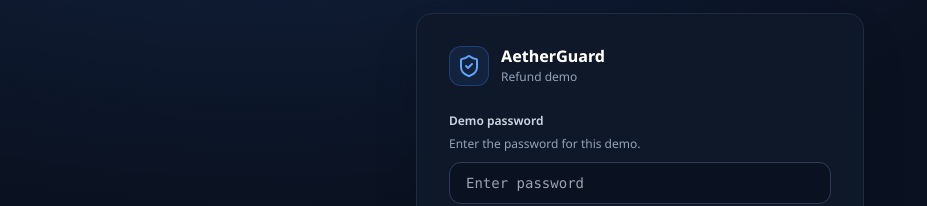
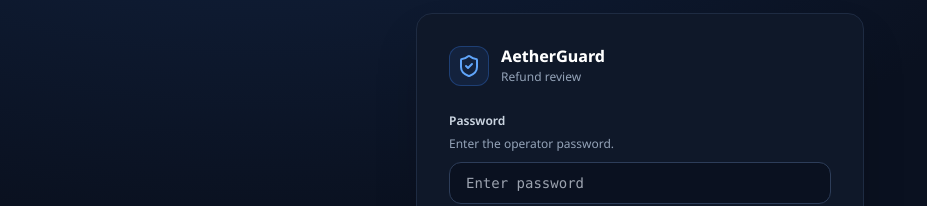
Before and after one commit to dipto-hello/AetherGuard, a React (Vite) app in the folder frontend/: page / in a window 1280 px wide. Shown: the part 243-449 px from the top of the page, without its empty margins (0-927 px from the left). Built offline with nearby package versions, Linux system fonts and the light colour scheme.

Commit message:
removing word 'demo'

```diff
--- a/frontend/src/App.tsx
+++ b/frontend/src/App.tsx
@@ -147,7 +147,7 @@ export function App() {
       setSandboxVersion((version) => version + 1);
       await loadAllData();
     } catch {
-      setGlobalError('Could not reset the demo. Check the order balances before trying again.');
+      setGlobalError('Could not reset the data. Check the order balances before trying again.');
     } finally {
       setIsResetting(false);
     }
@@ -179,7 +179,7 @@ export function App() {
               const message = err instanceof Error ? err.message : '';
               setConnectError(message.includes('Access denied')
                 ? 'Incorrect password. Try again.'
-                : 'Could not reach the demo. Check that the server is running.');
+                : 'Could not reach the server. Check that it is running.');
             } finally {
               setIsConnecting(false);
             }
@@ -191,16 +191,16 @@ export function App() {
             </div>
             <div>
               <h1 className="text-base font-bold text-white">AetherGuard</h1>
-              <p className="text-xs text-slate-400">Refund demo</p>
+              <p className="text-xs text-slate-400">Refund review</p>
             </div>
           </div>
 
           <div className="space-y-1.5 pt-2">
             <label htmlFor="operator-token" className="block text-xs font-semibold text-slate-300">
-              Demo password
+              Password
             </label>
             <p className="text-xs text-slate-400 leading-relaxed">
-              Enter the password for this demo.
+              Enter the operator password.
             </p>
             <input
               id="operator-token"
@@ -278,7 +278,7 @@ export function App() {
         {isLoading ? (
           <div className="flex flex-col items-center justify-center py-24 gap-3 text-slate-400">
             <RefreshCw className="w-7 h-7 animate-spin text-brand-400" />
-            <span className="text-xs font-mono">Loading the demo…</span>
+            <span className="text-xs font-mono">Loading…</span>
           </div>
         ) : (
           <>
--- a/frontend/src/components/AgentArena.tsx
+++ b/frontend/src/components/AgentArena.tsx
@@ -156,7 +156,7 @@ export const AgentArena: React.FC<AgentArenaProps> = ({
     explanation = money(trace.refund.amount) + ' refunded to ' + trace.refund.destination + '.'
       + (left !== null ? ' ' + trace.refund.order_id + ' now has ' + money(left) + ' left to refund.' : '');
   }
-  else if (trace?.executed) explanation = 'The demo order balance was reduced.';
+  else if (trace?.executed) explanation = 'The order balance was reduced.';
   else if (judgeInvalid) explanation = 'The AI judge found this claim invalid: ' + judgeReason + '. No refund was made.';
   else if (judgeUnsure) explanation = 'The AI judge was unsure: ' + judgeReason + '. Approve or reject this refund in Approvals. The balance has not changed.';
   else if (trace?.pending_approval) explanation = 'Review the customer message and the proposed refund before approving. The balance has not changed.';
@@ -173,7 +173,7 @@ export const AgentArena: React.FC<AgentArenaProps> = ({
   else if (/SCOPE_(?:ID_)?REQUIRED/.test(reason) || reason.includes('No trusted task scope')) explanation = 'No refund permission was given. The balance has not changed.';
   else if (!parsed?.order_id || !parsed.amount) explanation = 'No clear refund amount and order were found in the ticket.';
   else if (reason.includes('SCOPE')) explanation = 'The requested order or refund is outside the permission you set.';
-  else if (reason.includes('ORDER_NOT_FOUND')) explanation = 'This order was not found in the demo.';
+  else if (reason.includes('ORDER_NOT_FOUND')) explanation = 'This order was not found.';
   const status = judgeInvalid ? 'Refund blocked by AI judge' : reason.includes('REFUND_INTENT_UNCLEAR') ? 'Needs clarification' : trace?.executed ? 'Refund recorded' : trace?.pending_approval ? 'Needs approval' : trace?.boundary_verdict === 'ALLOWED' ? 'Allowed by rules' : 'Refund blocked';
 
   const needsReview = trace?.pending_approval || reason.includes('REFUND_INTENT_UNCLEAR');
--- a/frontend/src/components/AuditLedger.tsx
+++ b/frontend/src/components/AuditLedger.tsx
@@ -18,7 +18,7 @@ export const AuditLedger: React.FC<AuditLedgerProps> = ({ logs }) => {
             </h1>
           </div>
           <p className="text-sm text-slate-400">
-            Recent refund decisions and demo changes across both currencies.
+            Recent refund decisions and data changes across both currencies.
           </p>
         </div>
         <span className="self-start sm:self-auto text-xs font-mono text-brand-400 bg-brand-950/40 border border-brand-800/60 px-3 py-1 rounded-full font-semibold">
--- a/frontend/src/components/EvaluationMatrix.tsx
+++ b/frontend/src/components/EvaluationMatrix.tsx
@@ -35,7 +35,7 @@ export const EvaluationMatrix: React.FC = () => {
               </h1>
             </div>
             <p className="text-sm text-slate-400">
-              Runs USD and BDT test cases with the default refund rules. Your demo orders stay as they are.
+              Runs USD and BDT test cases with the default refund rules. Your orders stay as they are.
             </p>
           </div>
 
--- a/frontend/src/components/Header.tsx
+++ b/frontend/src/components/Header.tsx
@@ -55,7 +55,7 @@ export const Header: React.FC<HeaderProps> = ({
                 <span className="font-bold text-base text-white tracking-tight">AetherGuard</span>
               </div>
               <p className="text-xs text-slate-400">
-                Refund demo
+                Refund review
               </p>
             </div>
           </div>
@@ -81,7 +81,7 @@ export const Header: React.FC<HeaderProps> = ({
             )}
 
             {/* Currency Mode Switcher Pill */}
-            <div className="flex items-center bg-surfaceCard border border-borderStrong rounded-lg p-0.5" role="group" aria-label="Demo currency">
+            <div className="flex items-center bg-surfaceCard border border-borderStrong rounded-lg p-0.5" role="group" aria-label="Currency">
               <button
                 type="button"
                 aria-pressed={currencyMode === 'USD'}
@@ -91,7 +91,7 @@ export const Header: React.FC<HeaderProps> = ({
                     ? 'bg-brand-400 text-slate-950 shadow-sm'
                     : 'text-slate-400 hover:text-white'
                 }`}
-                title="Show USD demo scenarios"
+                title="Show USD scenarios"
               >
                 <span>USD ($)</span>
               </button>
@@ -104,7 +104,7 @@ export const Header: React.FC<HeaderProps> = ({
                     ? 'bg-brand-400 text-slate-950 shadow-sm'
                     : 'text-slate-400 hover:text-white'
                 }`}
-                title="Show BDT demo scenarios"
+                title="Show BDT scenarios"
               >
                 <span>BDT (৳)</span>
               </button>
@@ -114,11 +114,11 @@ export const Header: React.FC<HeaderProps> = ({
               onClick={onReset}
               disabled={isResetting}
               title="Reset synthetic orders and refund history"
-              aria-label="Reset demo data"
+              aria-label="Reset data"
               className="text-xs px-3 py-1.5 rounded-lg bg-surfaceCard hover:bg-slate-800 text-slate-200 border border-borderStrong flex items-center gap-1.5 font-medium transition disabled:opacity-50"
             >
               <RotateCcw className={`w-3.5 h-3.5 text-brandCyan ${isResetting ? 'animate-spin' : ''}`} />
-              <span className="hidden sm:inline">{isResetting ? 'Resetting...' : 'Reset Demo Data'}</span>
+              <span className="hidden sm:inline">{isResetting ? 'Resetting...' : 'Reset Data'}</span>
             </button>
 
             {onChangeToken && (
```
